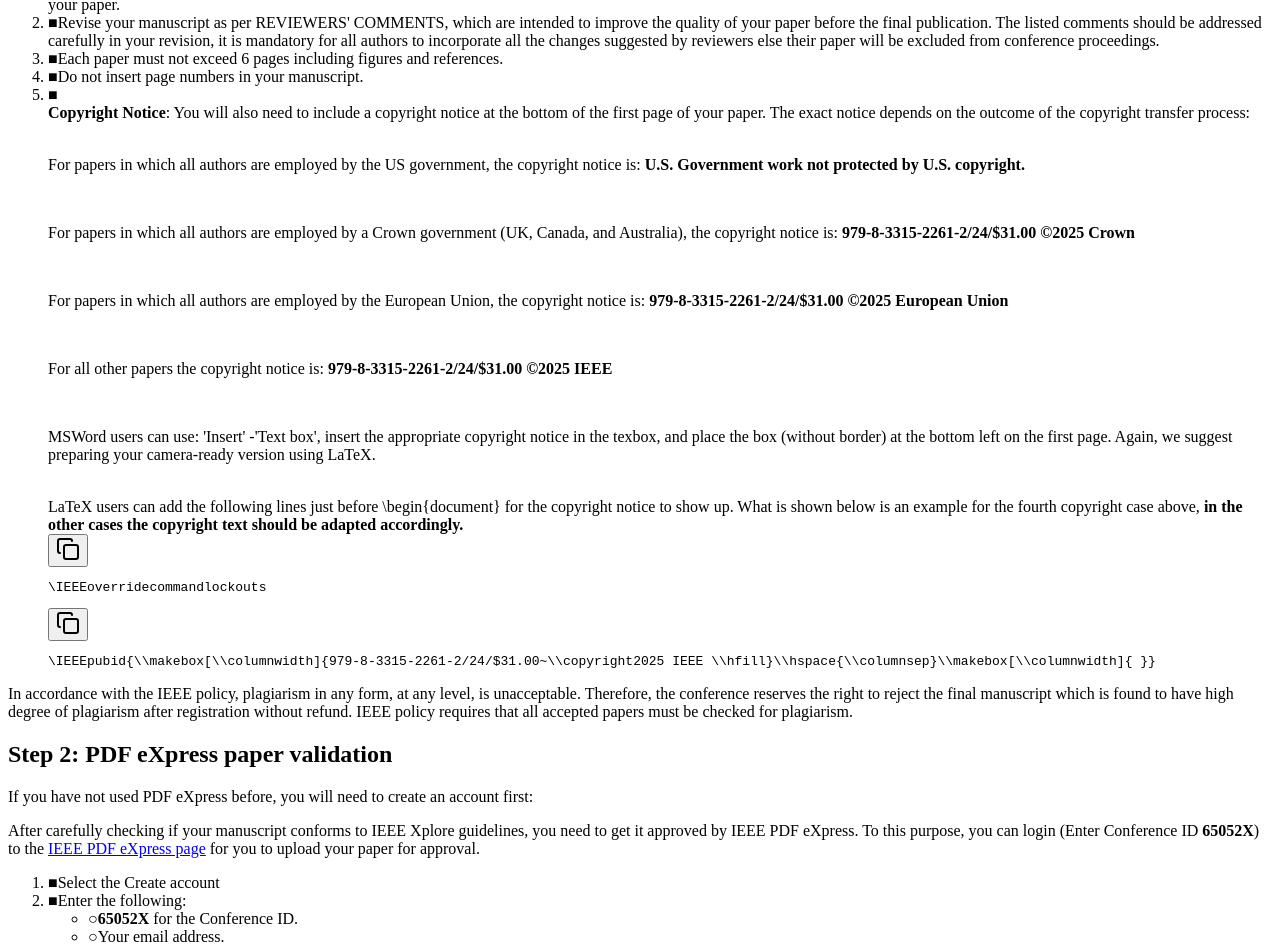
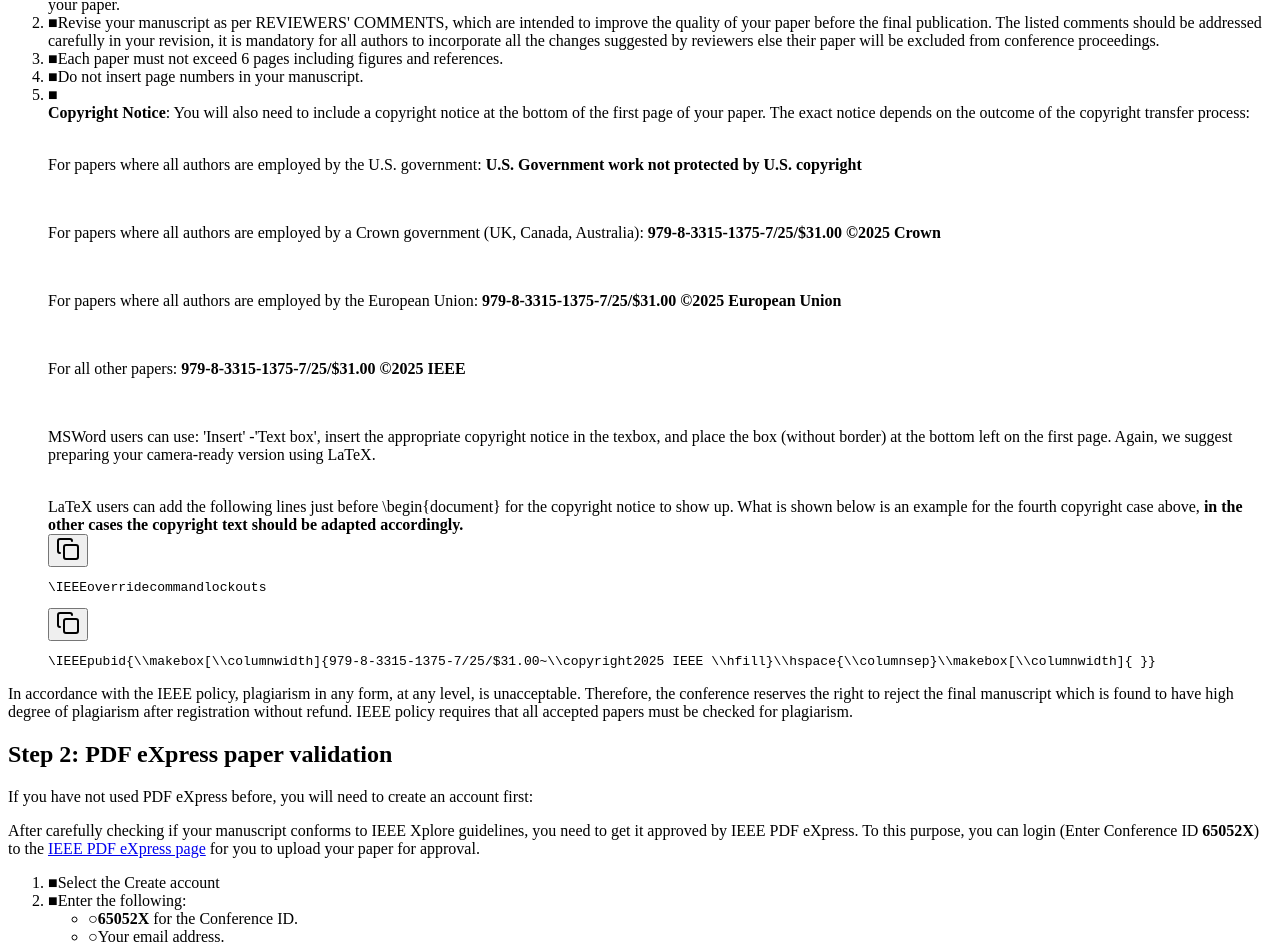
Before and after one commit to Ayush-Tripathy/icaiet-2025, a React (Vite) app: page /camera-ready-instructions in a window 1280 px wide. Shown: the part 2771-3717 px from the top of the page. Built offline with nearby package versions, Linux system fonts and the light colour scheme; the HTML template or start-up script is replaced by a standard one.

Commit message:
fix: copyright notice

```diff
--- a/src/pages/CameraReadyInstructions.tsx
+++ b/src/pages/CameraReadyInstructions.tsx
@@ -89,30 +89,39 @@ export default function CameraReadyInstructions() {
                 <br />
                 <br />
                 <p>
-                  For papers in which all authors are employed by the US
+                  For papers where all authors are employed by the U.S. government: <strong> U.S. Government work not protected by U.S. copyright</strong>
+
+                  {/* For papers in which all authors are employed by the US
                   government, the copyright notice is:{" "}
                   <strong>
                     U.S. Government work not protected by U.S. copyright.
-                  </strong>
+                  </strong> */}
                 </p>
                 <br />
                 <p>
-                  For papers in which all authors are employed by a Crown
+                  For papers where all authors are employed by a Crown government (UK, Canada, Australia):
+<strong> 979-8-3315-1375-7/25/$31.00 ©2025 Crown</strong>
+                  {/* For papers in which all authors are employed by a Crown
                   government (UK, Canada, and Australia), the copyright notice
-                  is: <strong>979-8-3315-2261-2/24/$31.00 ©2025 Crown</strong>
+                  is: <strong>979-8-3315-2261-2/24/$31.00 ©2025 Crown</strong> */}
                 </p>
                 <br />
                 <p>
-                  For papers in which all authors are employed by the European
+                  For papers where all authors are employed by the European Union:
+<strong> 979-8-3315-1375-7/25/$31.00 ©2025 European Union</strong>
+                  {/* For papers in which all authors are employed by the European
                   Union, the copyright notice is:{" "}
                   <strong>
                     979-8-3315-2261-2/24/$31.00 ©2025 European Union
-                  </strong>
+                  </strong> */}
                 </p>
                 <br />
                 <p>
-                  For all other papers the copyright notice is:{" "}
-                  <strong>979-8-3315-2261-2/24/$31.00 ©2025 IEEE</strong>
+                  For all other papers:
+<strong> 979-8-3315-1375-7/25/$31.00 ©2025 IEEE</strong>
+
+                  {/* For all other papers the copyright notice is:{" "}
+                  <strong>979-8-3315-2261-2/24/$31.00 ©2025 IEEE</strong> */}
                 </p>
                 <br />
                 <p>
@@ -168,7 +177,7 @@ export default function CameraReadyInstructions() {
                             setCopiedKey("");
                           }, 3000);
                           navigator.clipboard.writeText(
-                            "IEEEpubid{\\makebox[\\columnwidth]{979-8-3315-2261-2/24/$31.00~\\copyright2025 IEEE \\hfill}\\hspace{\\columnsep}\\makebox[\\columnwidth]{ }}"
+                            "\\IEEEpubid{\\makebox[\\columnwidth]{979-8-3315-1375-7/25/$31.00~\\copyright2025 IEEE \\hfill}\\hspace{\\columnsep}\\makebox[\\columnwidth]{ }}"
                           );
                         }}
                       >
@@ -181,7 +190,7 @@ export default function CameraReadyInstructions() {
                     </div>
                     <pre className="overflow-x-auto scrollbar-thin bg-[#f8f9fa] text-[#37474f] py-px px-1 rounded-lg border border-input">
                       \IEEEpubid{"{"}\\makebox[\\columnwidth]{"{"}
-                      979-8-3315-2261-2/24/$31.00~\\copyright{}2025 IEEE \\hfill
+                      979-8-3315-1375-7/25/$31.00~\\copyright{}2025 IEEE \\hfill
                       {"}"}\\hspace{"{"}\\columnsep{"}"}
                       \\makebox[\\columnwidth]{"{ }"}
                       {"}"}
--- a/src/pages/Speakers.tsx
+++ b/src/pages/Speakers.tsx
@@ -44,6 +44,13 @@ const speakersData: Speaker[] = [
     affiliation: "Capgemini",
     title: "Senior Director",
     image: "/s/SatyajitNath.jfif",
+  },
+  {
+    id: 6,
+    name: "Dr. Ganapati Panda",
+    affiliation: "CV Raman Global University, Bhubaneswar",
+    title: "Professor",
+    image: "/s/GanapatiPanda.jfif",
   },
 ];
 
```
Also changed, not shown: public/s/GanapatiPanda.jfif (added).
